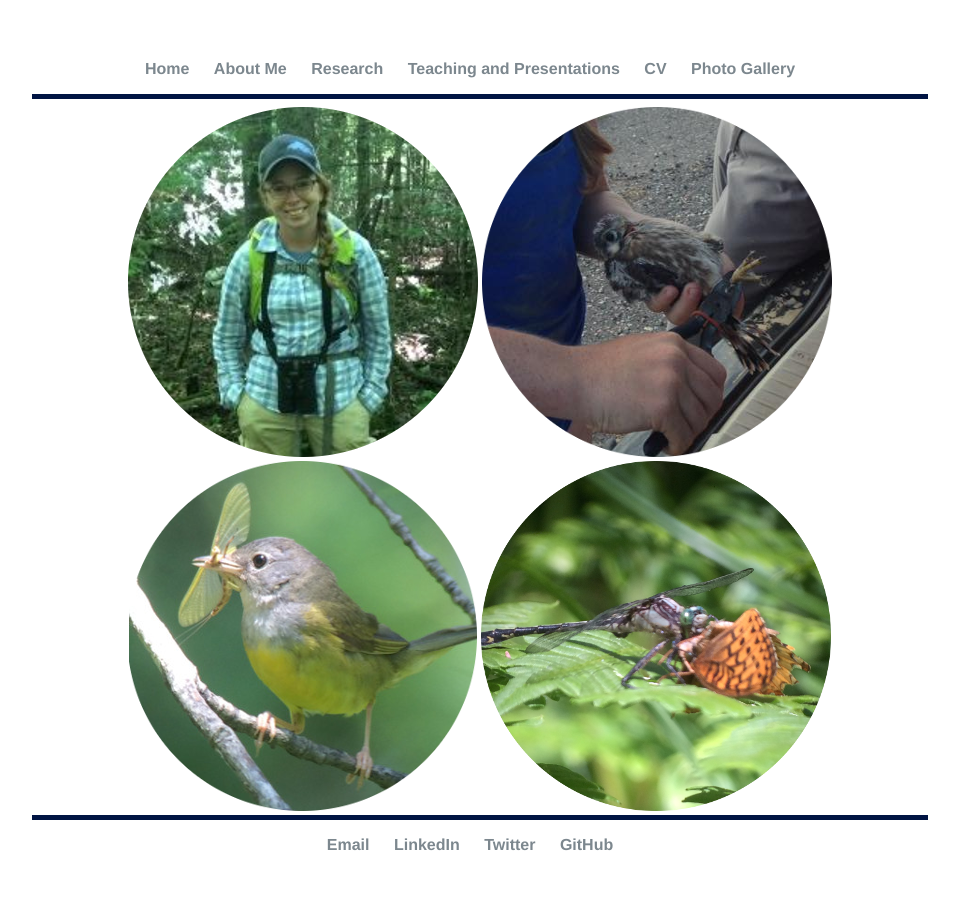
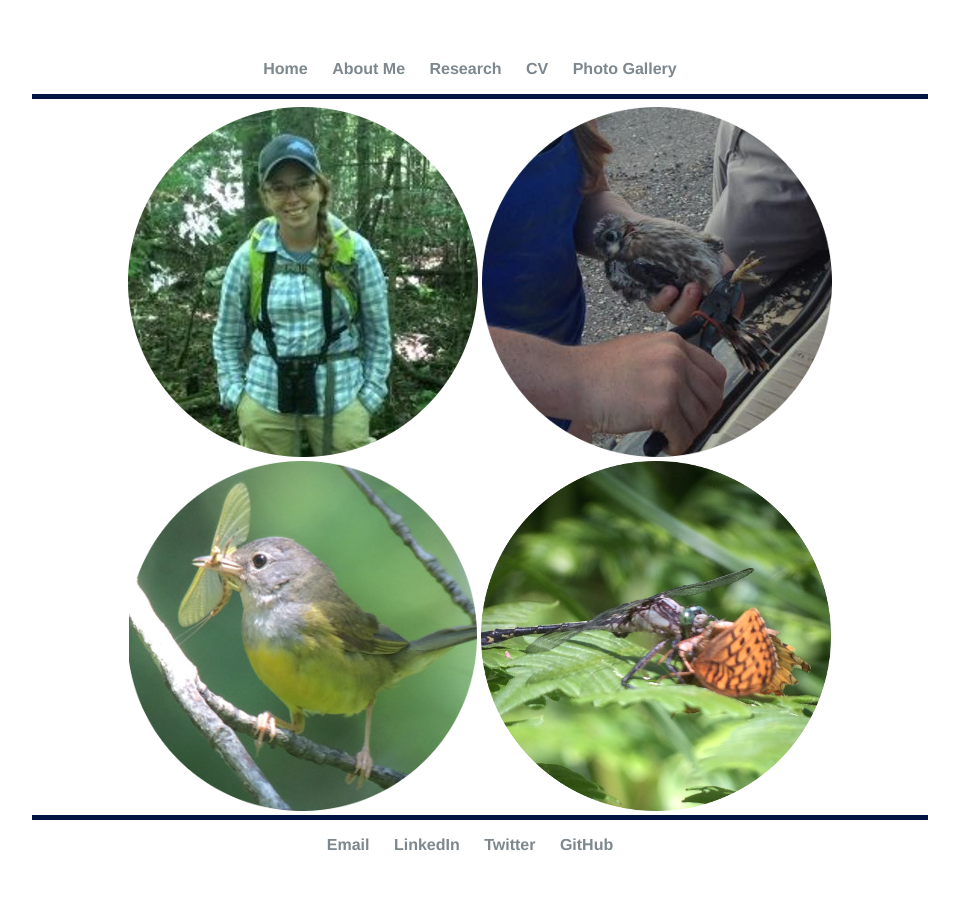
Before and after one commit to elizagrames/elizagrames.github.io, a Jekyll site: the page built from index.html, in a window 1280 px wide. Shown: the whole page, without its empty margins (160-1119 px from the left). Built offline with Jekyll 4.4.1, drawn with Linux system fonts in a browser that asks for light colours.

Commit message:
Update default.html

```diff
--- a/_layouts/default.html
+++ b/_layouts/default.html
@@ -23,7 +23,6 @@
 	        		<li><a href="/">Home</a></li>
 				<li><a href="/about">About Me</a></li>
 		        	<li><a href="/research">Research</a></li>
-		        	<li><a href="/teaching">Teaching and Presentations</a></li>
 	        		<li><a href="/cv">CV</a></li>
 		        	<li><a href="/gallery">Photo Gallery</a></li>
 
```
